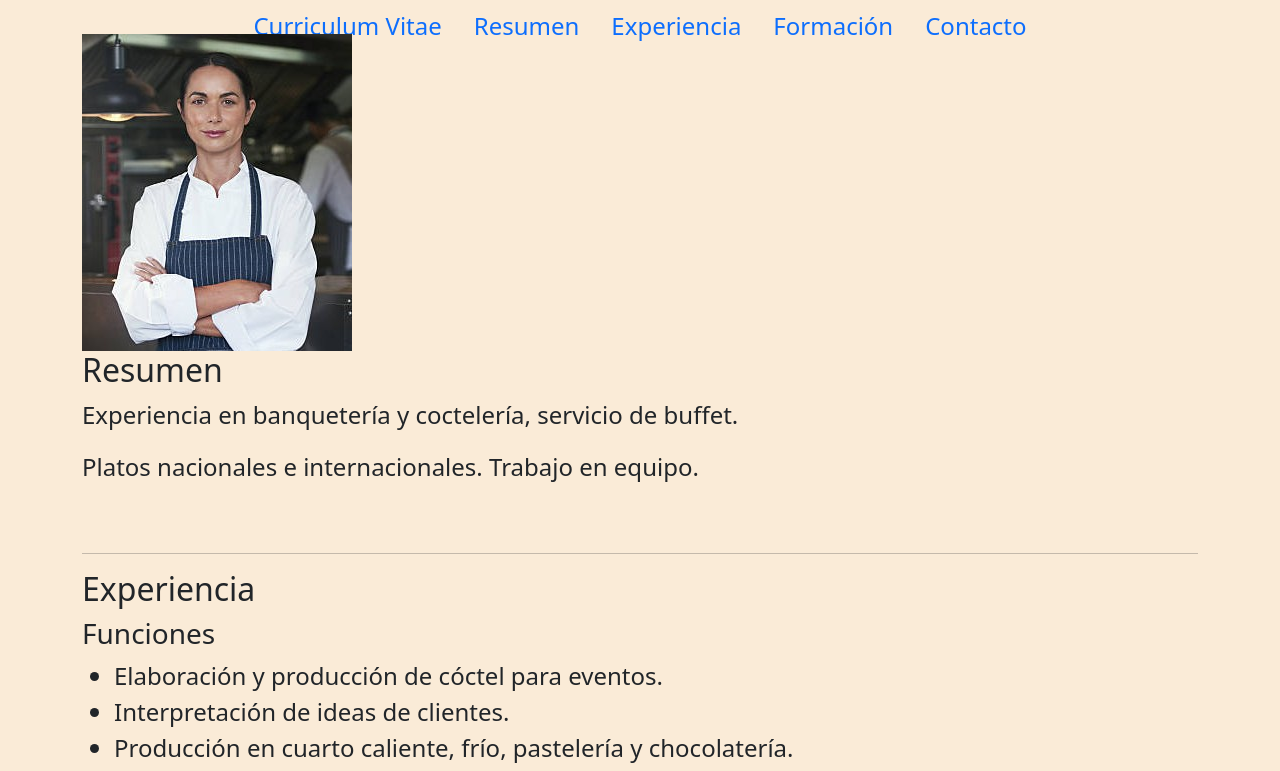
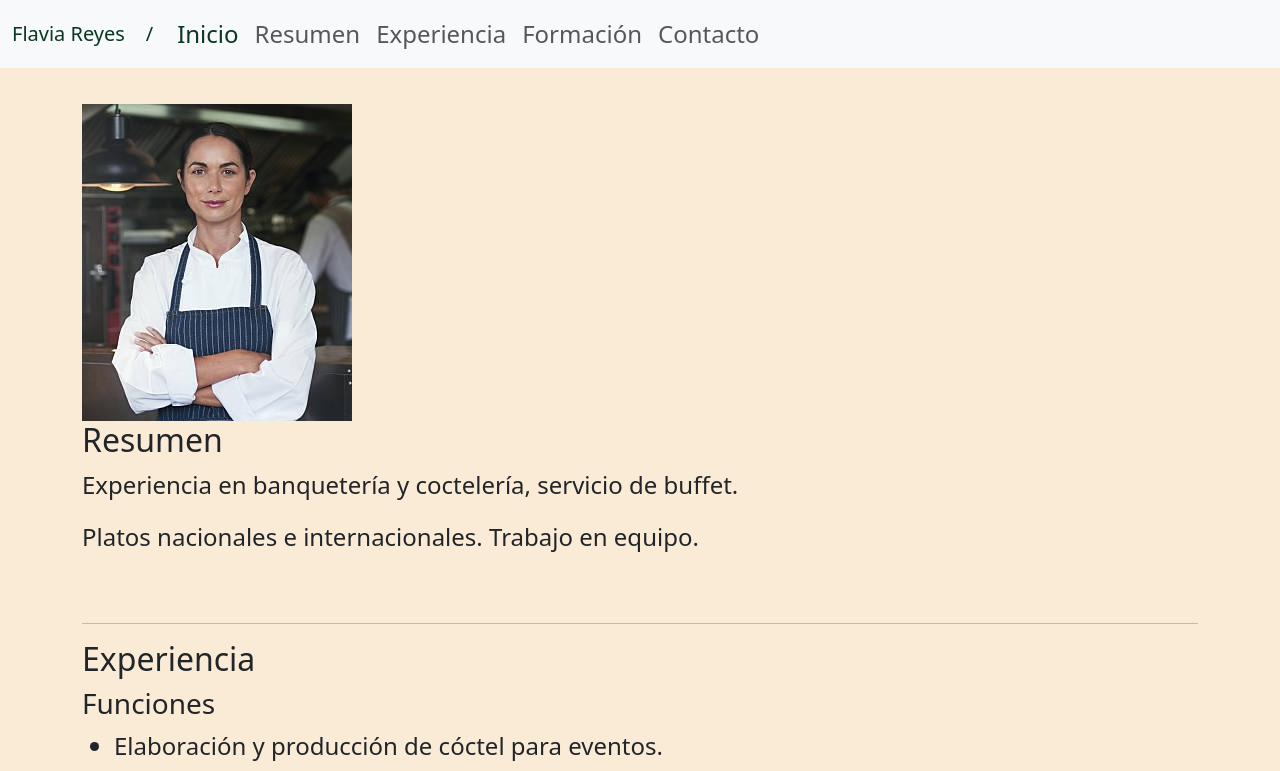
Before and after one commit to sebastiancostagaete/fla-rp.github.io, a plain HTML site: page index.html in a window 1280 px wide. Shown: the top 771 px of the page. Drawn offline with nearby package versions, Linux system fonts and the light colour scheme.

Commit message:
algunos ajustes

```diff
--- a/assets/css/style.css
+++ b/assets/css/style.css
@@ -45,10 +45,20 @@
       box-shadow: 0 0 10px rgba(0,0,0,0.1);
     }
 
-    img {
+    .img2 {
       width: 150px;
       border-radius: 10px;
       margin-bottom: 20px;
+    }
+    .img-conte {
+      display: flex;
+      justify-content: center;
+      align-items: center;
+      margin-right: 20px;
+      height: 500px;
+      width: 500px;
+
+
     }
 
     h1 {
--- a/index.html
+++ b/index.html
@@ -34,10 +34,32 @@
   <br>
   <br>
 -->
-<div class="container">
-<ul class="nav justify-content-center">
+   <!-- navbar  -->
+    <nav class="navbar navbar-expand-lg bg-body-tertiary">
+      <div class="container-fluid">
+        <a class="navbar-brand text-success-emphasis" href="#"
+          >Flavia Reyes&nbsp;&nbsp;&nbsp;&nbsp;/
+        </a>
+        <button
+          class="navbar-toggler"
+          type="button"
+          data-bs-toggle="collapse"
+          data-bs-target="#navbarNavDropdown"
+          aria-controls="navbarNavDropdown"
+          aria-expanded="false"
+          aria-label="Toggle navigation"
+        >
+          <span class="navbar-toggler-icon"></span>
+        </button>
+        <div class="collapse navbar-collapse" id="navbarNavDropdown">
+          <ul class="navbar-nav">
             <li class="nav-item">
-    <a class="nav-link active" aria-current="page" href="#curriculumvitae">Curriculum Vitae</a>
+              <a
+                class="nav-link active text-success-emphasis"
+                aria-current="page"
+                href="#"
+                >Inicio</a
+              >
             </li>
             <li class="nav-item">
               <a class="nav-link" href="#resumen">Resumen</a>
@@ -46,30 +68,27 @@
               <a class="nav-link" href="#experiencia">Experiencia</a>
             </li>
             <li class="nav-item">
-    <a class="nav-link" href="#formación">Formación</a>
+              <a class="nav-link" href="#formacion">Formación</a>
             </li>
             <li class="nav-item">
               <a class="nav-link" href="#contacto">Contacto</a>
             </li>
           </ul>
         </div>
-<br>
-<br>
-<br>
-<br>
-<br>
+      </div>
+    </nav>
+    <!-- fin nav bar -->
 
 
-
-  <div style="display: flex; justify-content: center; align-items: center; height: 100vh;">
+  <div style="display: flex; justify-content: center; align-items: center;">
   <div class="container">
-
-    <h1>Flavia Reyes Pulgar</h1>
+    <br>
+    <!-- <h1>Flavia Reyes Pulgar</h1>
     <h2>Currículum Vitae</h2>
     <hr>
-    <br>
-    <img src="./assets/imgs/chef.jpg" alt="Foto de Flavia Reyes Pulgar" />
-
+    <br> -->
+   <div class="img-conte"><img class="img2" src="./assets/imgs/chef.jpg" alt="Foto de Flavia Reyes Pulgar" />
+</div>
     <section id="resumen">
       <h2>Resumen</h2>
       <p>Experiencia en banquetería y coctelería, servicio de buffet.</p>
```
Lines whose indentation alone changed are shown as unchanged.
